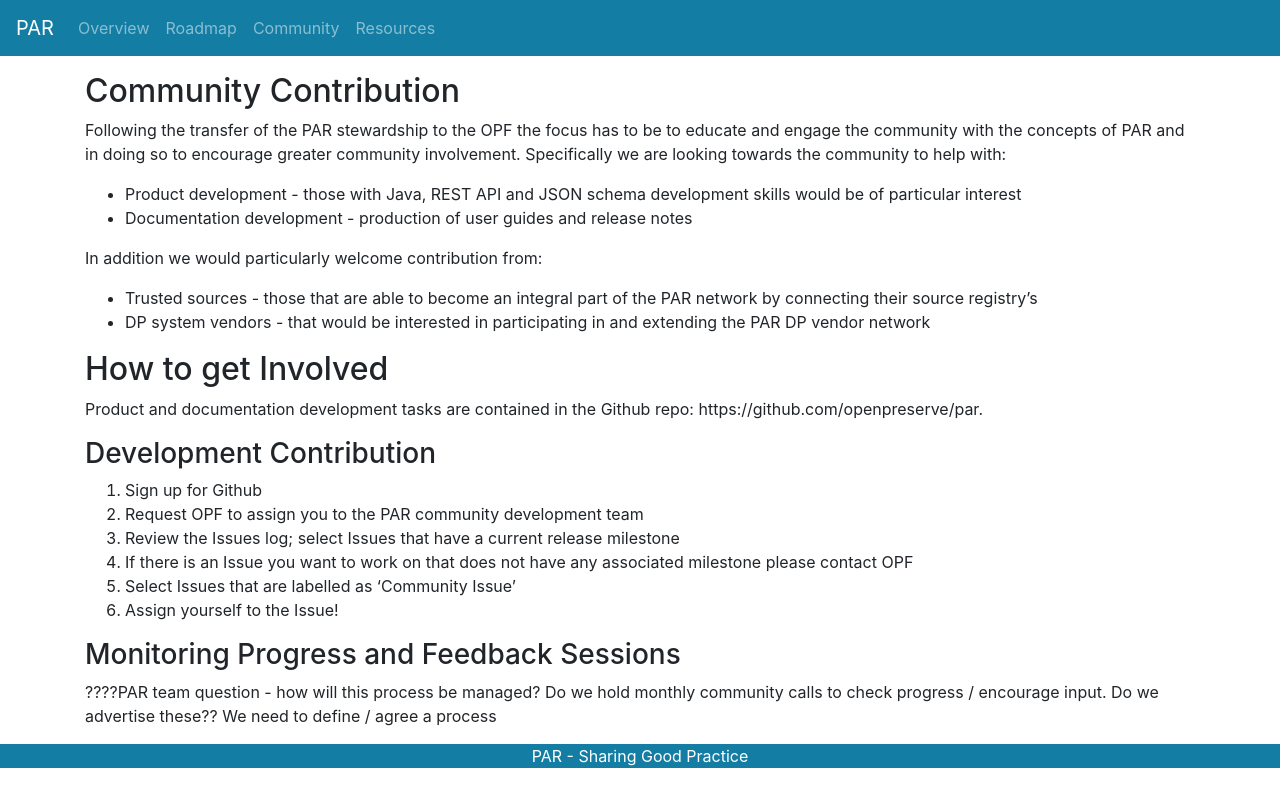
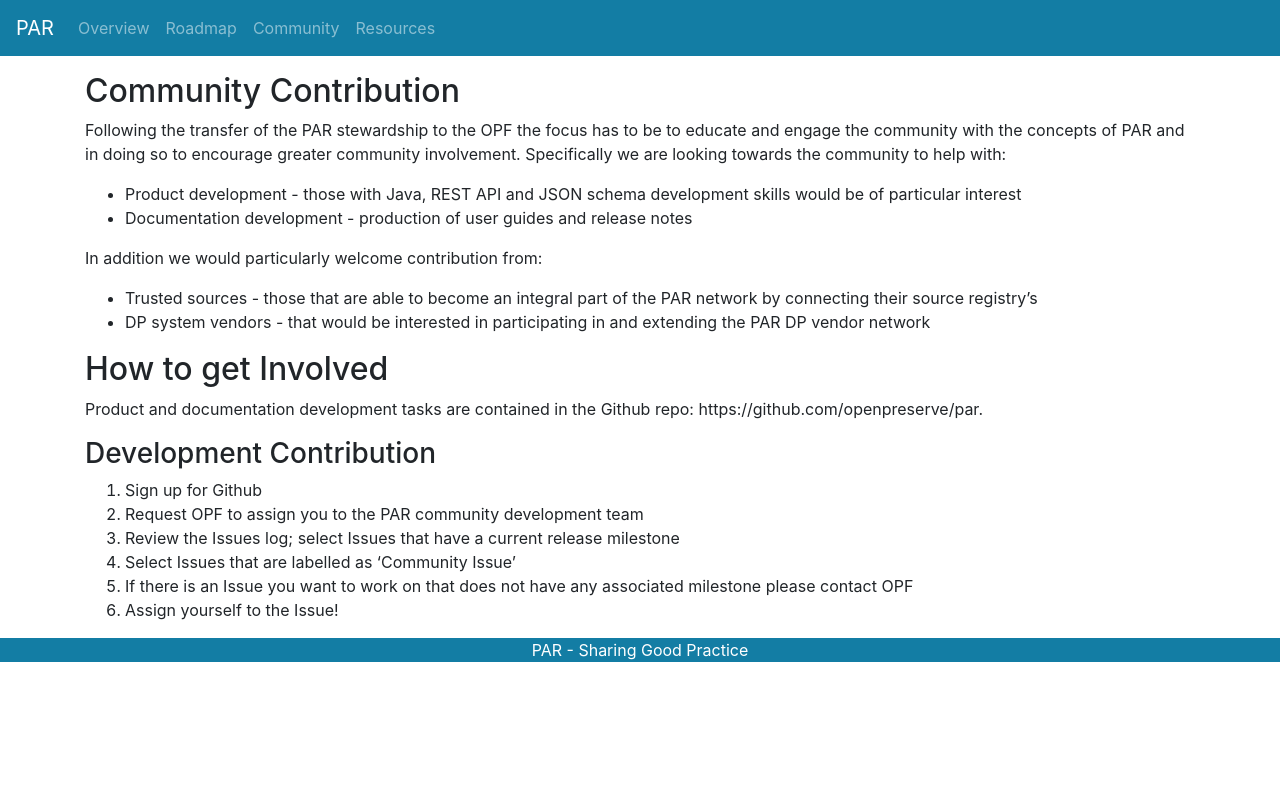
Before and after one commit to openpreserve/par, a Jekyll site: the page built from docs/community/index.md, in a window 1280 px wide and 1200 px high. Shown: the top 807 px of the window. Built offline with Jekyll 4.4.1, drawn with Linux system fonts in a browser that asks for light colours.

Commit message:
Update index.md

```diff
--- a/docs/community/index.md
+++ b/docs/community/index.md
@@ -21,9 +21,6 @@
 1. Sign up for Github
 2. Request OPF to assign you to the PAR community development team
 3. Review the Issues log; select Issues that have a current release milestone
-4. If there is an Issue you want to work on that does not have any associated milestone please contact OPF
-5. Select Issues that are labelled as ‘Community Issue’
+4. Select Issues that are labelled as ‘Community Issue’
+5. If there is an Issue you want to work on that does not have any associated milestone please contact OPF
 6. Assign yourself to the Issue!
-
-### Monitoring Progress and Feedback Sessions
-????PAR team question - how will this process be managed? Do we hold monthly community calls to check progress / encourage input. Do we advertise these?? We need to define / agree a process
```
